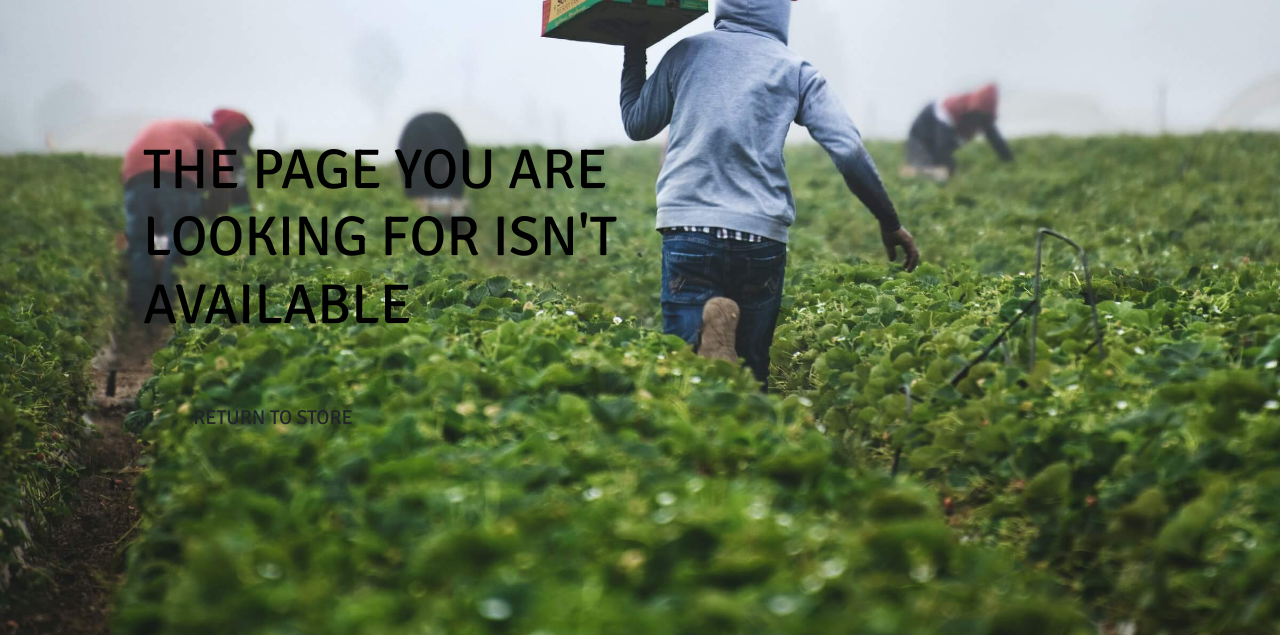
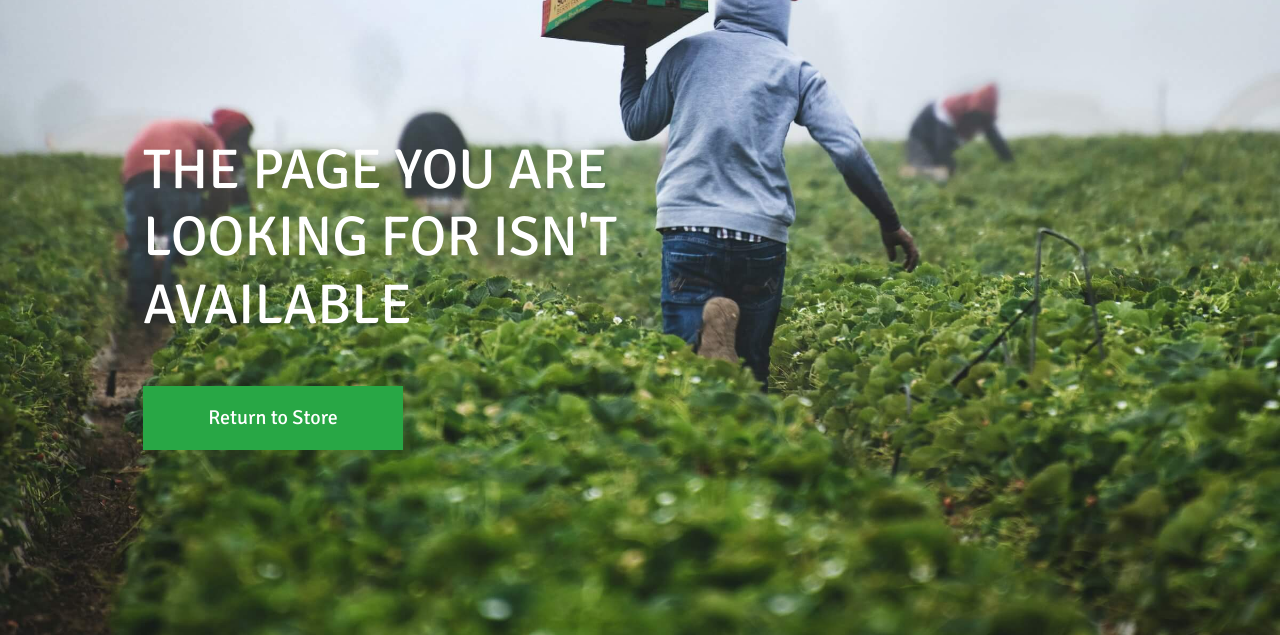
Before and after one commit to Joao4569/farm_fresh, a Django app: template templates/errors/404.html in a window 1280 px wide. Shown: the part 165-800 px from the top of the page. Run offline with Django 3.2, Linux system fonts and the light colour scheme; the template is opened without the code that fills it, so the values that code supplies are empty; some libraries are stand-ins or nearby versions.

Commit message:
style: Add style to error 404 page

```diff
--- a/templates/errors/404.html
+++ b/templates/errors/404.html
@@ -9,12 +9,12 @@
   <div class="container h-100">
     <div class="row h-100">
       <div class="col-7 col-md-6 my-auto">
-        <h1 class="display-4 logo-font text-black">
+        <h1 class="display-4 logo-font text-white">
           The page you are looking for isn't available
         </h1>
         <div class="my-5">
           <h4>
-            <a href="{% url 'products' %}" class="shop-now-button btn btn-lg rounded-0 text-uppercase py-3">
+            <a href="{% url 'products' %}" class="shop-now-button btn btn-lg btn-success rounded-0 py-3">
               Return to Store
             </a>
           </h4>
```
